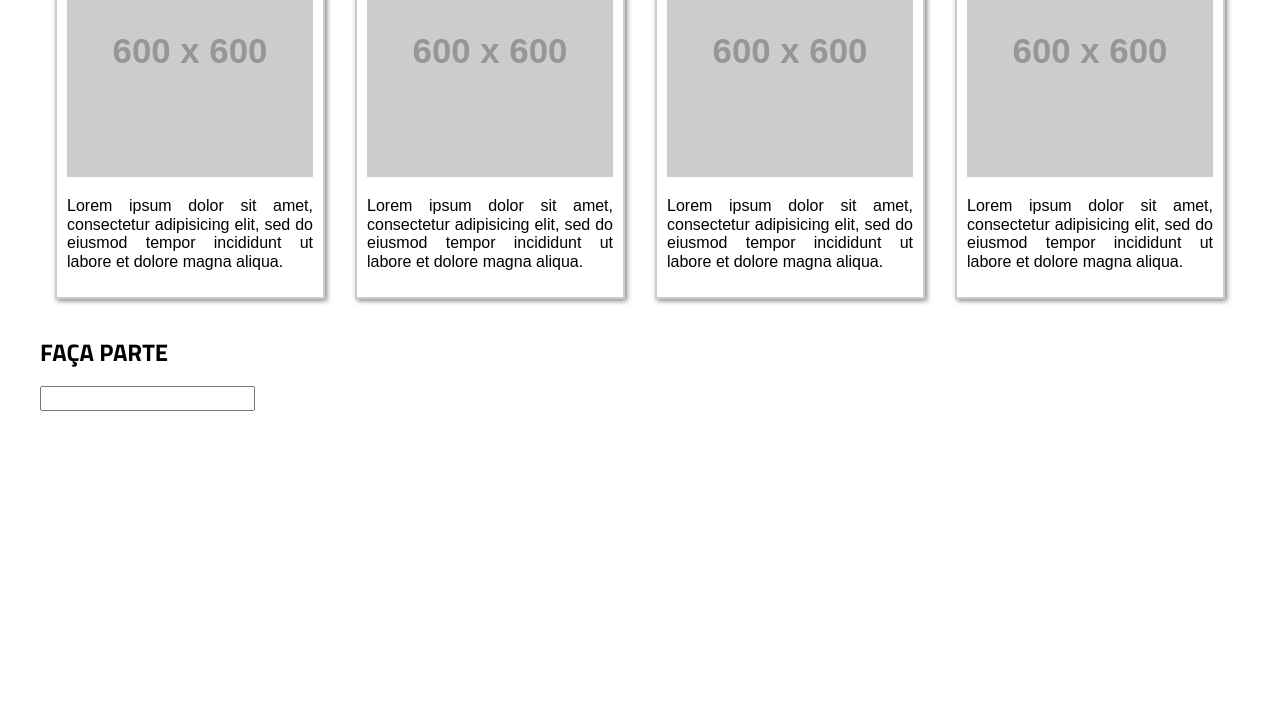
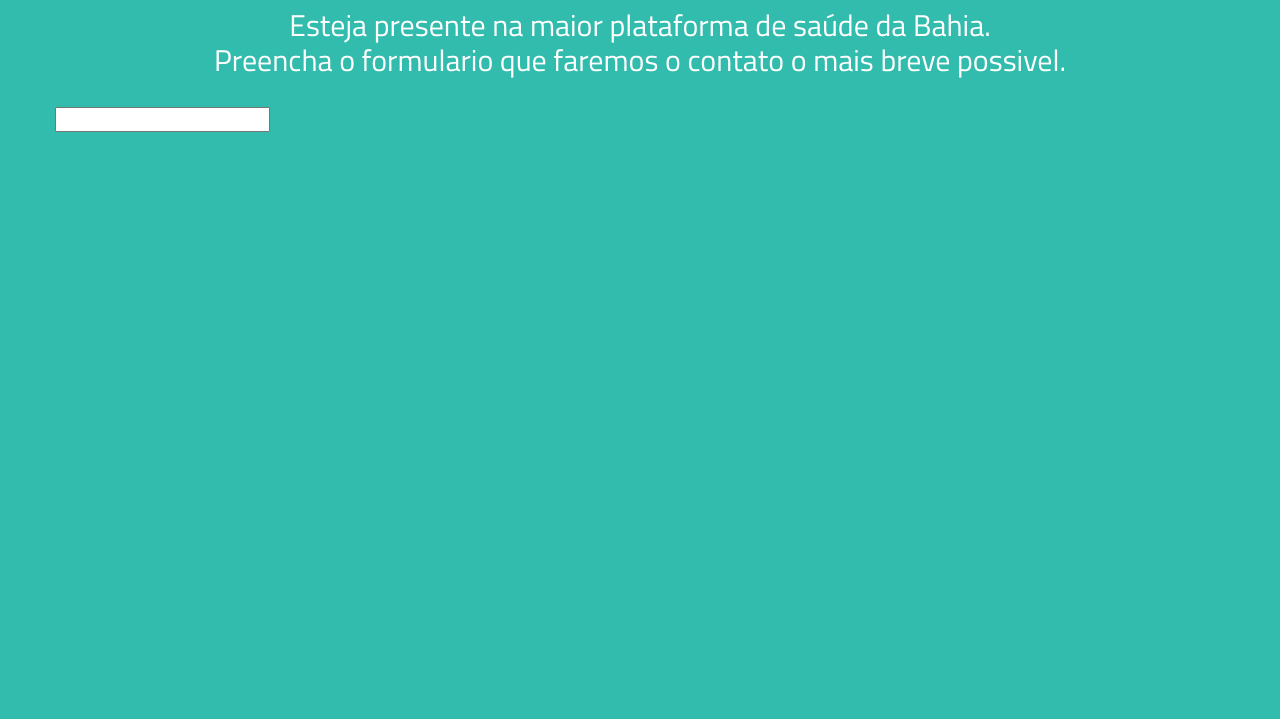
Before and after one commit to adelmojnr/teste-smacss, a website: page app/index.html in a window 1280 px wide. Shown: the part 81-800 px from the top of the page. Drawn offline with nearby package versions, Linux system fonts and the light colour scheme; files that its build step writes are made by us from their sources; placeholder pictures from the web are drawn by us.

Commit message:
novas alterações

```diff
--- a/app/index.html
+++ b/app/index.html
@@ -31,90 +31,10 @@
 
     <div class="l-container">
 
-      <div class="l-box">
-
-        <article class="m-box">
-
-          <figure class="m-box__figure">
-
-            <img class="m-box__img" src="http://placehold.it/600x600">
-
-          </figure>
-
-          <div class="m-box__description">
-            <p>Lorem ipsum dolor sit amet, consectetur adipisicing elit, sed do eiusmod
-            tempor incididunt ut labore et dolore magna aliqua.</p>
-          </div>
-
-        </article>
-
-      </div>
-
-      <div class="l-box">
-
-        <article class="m-box">
-
-          <figure class="m-box__figure">
-
-            <img class="m-box__img" src="http://placehold.it/600x600">
-
-          </figure>
-
-          <div class="m-box__description">
-            <p>Lorem ipsum dolor sit amet, consectetur adipisicing elit, sed do eiusmod
-            tempor incididunt ut labore et dolore magna aliqua.</p>
-          </div>
-
-        </article>
-
-      </div>
-
-      <div class="l-box">
-
-        <article class="m-box">
-
-          <figure class="m-box__figure">
-
-            <img class="m-box__img" src="http://placehold.it/600x600">
-
-          </figure>
-
-          <div class="m-box__description">
-            <p>Lorem ipsum dolor sit amet, consectetur adipisicing elit, sed do eiusmod
-            tempor incididunt ut labore et dolore magna aliqua.</p>
-          </div>
-
-        </article>
-
-      </div>
-
-      <div class="l-box">
-
-        <article class="m-box">
-
-          <figure class="m-box__figure">
-
-            <img class="m-box__img" src="http://placehold.it/600x600">
-
-          </figure>
-
-          <div class="m-box__description">
-            <p>Lorem ipsum dolor sit amet, consectetur adipisicing elit, sed do eiusmod
-            tempor incididunt ut labore et dolore magna aliqua.</p>
-          </div>
-
-        </article>
-
-      </div>
-
-    </div>
-
-
-
-    <div class="l-container">
-
       <form class="formcontent">
         <h2 class="formcontent_first--paragrafo">FAÇA PARTE</h2>
+        <p class="formcontent--text">Esteja presente na maior plataforma de saúde da Bahia.
+          <br>Preencha o formulario que faremos o contato o mais breve possivel.</p>
         <input type="text" class="formcontent--input">
       </form>
 
--- /dev/null
+++ b/app/styles/_layout/_background.scss
@@ -0,0 +1,3 @@
+body{
+  background: #32bcad;
+}
--- /dev/null
+++ b/app/styles/_layout/_formcontent.scss
@@ -0,0 +1,13 @@
+.formcontent{
+	@include col(12);
+
+	@media(min-width: 768px) {
+		@include col(12);
+	}
+
+	@media(min-width: 1024px) {
+		@include col(12);
+
+    }
+
+}
--- a/app/styles/_layout/_index.scss
+++ b/app/styles/_layout/_index.scss
@@ -1,2 +1,5 @@
 @import "_l-grid.scss";
 @import "_l-box.scss";
+@import "_paragrafos.scss";
+@import "_formcontent.scss";
+@import "_background.scss";
--- /dev/null
+++ b/app/styles/_layout/_paragrafos.scss
@@ -0,0 +1,12 @@
+.formcontent_first--paragrafo, .formcontent--text{
+	@include col(12);
+
+	@media(min-width: 768px) {
+		@include col(12);
+	}
+
+	@media(min-width: 1024px) {
+		@include col(12);
+
+    }
+}
--- /dev/null
+++ b/app/styles/_modules/_container.scss
@@ -0,0 +1,3 @@
+.l_container{
+    background: #244743;
+}
--- a/app/styles/_modules/_form-texts.scss
+++ b/app/styles/_modules/_form-texts.scss
@@ -1,4 +1,9 @@
-.formcontent_first--paragrafo{
+.formcontent_first--paragrafo, .formcontent--text{
   font-family: 'Titillium Web', sans-serif;
-
+  display: flex;
+  flex-wrap: wrap;
+  justify-content: center;
+  font-size: 30px;
+  text-align: center;
+  color: #fff;
 }
--- a/app/styles/_modules/index.scss
+++ b/app/styles/_modules/index.scss
@@ -1,2 +1,3 @@
 @import "_form-texts.scss";
 @import "_m-box.scss";
+@import "_container.scss";
```
